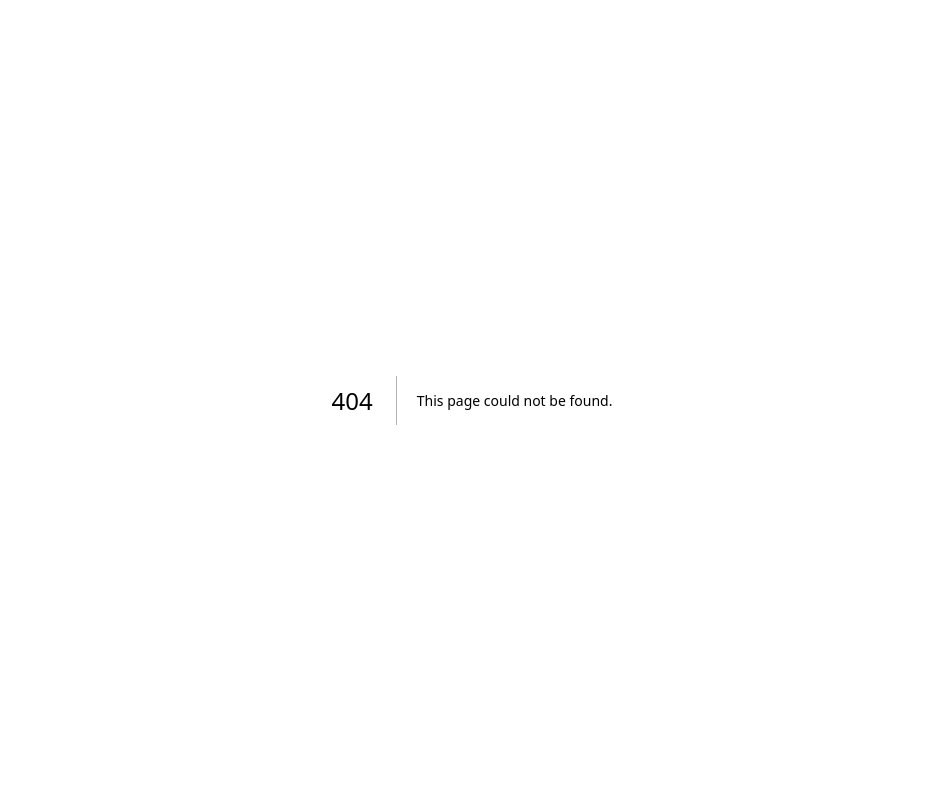
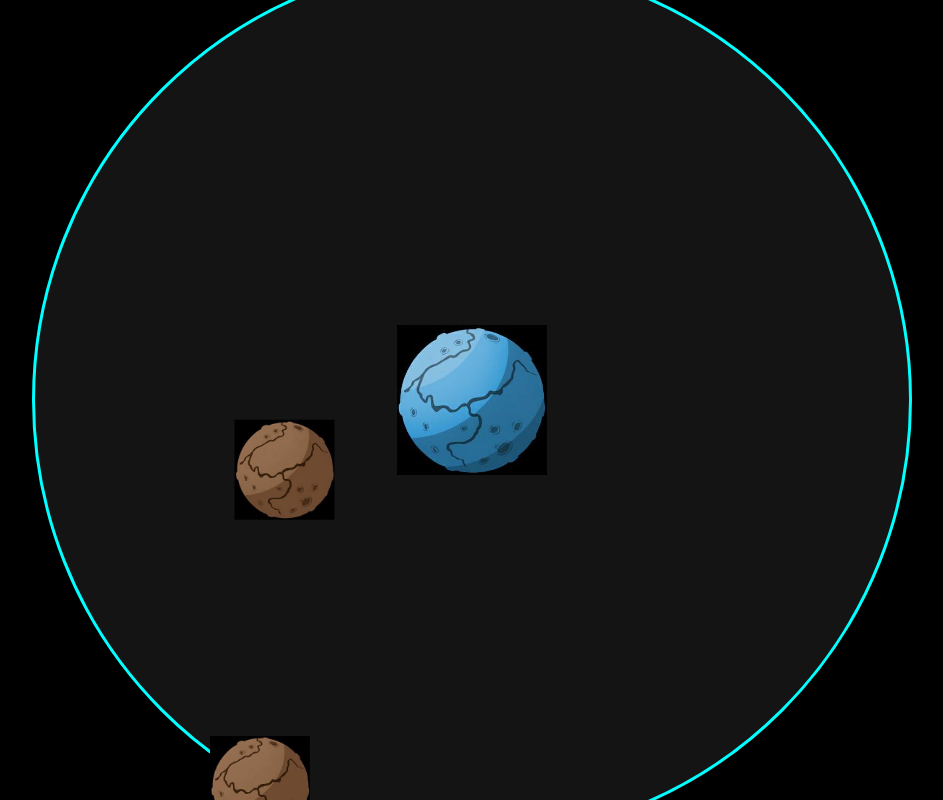
Before and after one commit to salivo/CO_Hack_25, a Next.js app in the folder frontend/: page /future_viever in a window 1280 px wide. Before the commit this address had no page. Shown: the whole page, without its empty margins (168-1111 px from the left). Built offline with nearby package versions, Linux system fonts and the light colour scheme.

Commit message:
future viever added

```diff
--- /dev/null
+++ b/frontend/src/app/components/future_viever.jsx
@@ -0,0 +1,77 @@
+"use client";
+
+import Image from "next/image";
+import React from "react";
+
+export default function FutureViewer({
+  zoom = 1,
+  speed_koef = 1,
+  src = "/matematika.jpg",
+  size = 128,
+  radius = 250,
+  spinDuration = 12,
+  orbitDuration = 6,
+  clockwise = true,
+}) {
+  const spinDirection = clockwise ? "normal" : "reverse";
+  const orbitDirection = clockwise ? "normal" : "reverse";
+
+  // масштабируем параметры планеты
+  const scaledSize = size * zoom;
+  const scaledRadius = radius * zoom;
+
+  return (
+    <div className="absolute top-1/2 left-1/2 -translate-x-1/2 -translate-y-1/2 pointer-events-none">
+      {/* Контейнер-ось орбиты (0x0) — он вращает вложенный элемент */}
+      <div
+        className="absolute"
+        style={{
+          width: 0,
+          height: 0,
+          // задаём анимацию орбиты на этот контейнер
+          animation: `orbit ${orbitDuration * speed_koef}s linear infinite`,
+          animationDirection: orbitDirection,
+          transformOrigin: "center center", // важно — вращение вокруг центра контейнера
+          willChange: "transform",
+        }}
+      >
+        {/* Сам элемент, смещённый вправо — при вращении будет ходить по кругу */}
+        <div
+          style={{
+            position: "absolute",
+            top: -scaledSize / 2,
+            left: scaledRadius - scaledSize / 2,
+            width: scaledSize,
+            height: scaledSize,
+            animation: `spin ${spinDuration * speed_koef}s linear infinite`,
+            animationDirection: spinDirection,
+            transformOrigin: "center center",
+            willChange: "transform",
+          }}
+        >
+          <Image
+            src={src}
+            alt="planet"
+            fill
+            draggable={false}
+            sizes={`${Math.round(scaledSize)}px`}
+            style={{ objectFit: "cover" }}
+          />
+        </div>
+      </div>
+
+      {/* keyframes — обязательно включаем тут */}
+      <style>{`
+        @keyframes orbit {
+          from { transform: rotate(0deg); }
+          to   { transform: rotate(360deg); }
+        }
+
+        @keyframes spin {
+          from { transform: rotate(360deg); }
+          to   { transform: rotate(-360deg); }
+        }
+      `}</style>
+    </div>
+  );
+}
--- /dev/null
+++ b/frontend/src/app/components/universe.jsx
@@ -0,0 +1,63 @@
+"use client";
+
+import React, { useState, useCallback } from "react";
+import FutureViewer from "./future_viever";
+
+// твои планеты
+const planets = [
+  { size: 100, radius: 440, speed_koef: 1, src: "/matematika.jpg" },
+  { size: 100, radius: 200, speed_koef: 3, src: "/matematika.jpg" },
+  { size: 100, radius: 600, speed_koef: 2, src: "/matematika.jpg" },
+  { size: 150, radius: 0, speed_koef: 2, src: "/mechanika.jpg" },
+];
+
+export default function Universe() {
+  const [zoom, setZoom] = useState(1);
+
+  const handleWheel = useCallback((e) => {
+    e.preventDefault();
+    setZoom((prev) => {
+      let next = prev - e.deltaY * 0.0015;
+      return Math.min(Math.max(next, 0.3), 3);
+    });
+  }, []);
+
+  return (
+    <div
+      className="relative min-h-screen w-full bg-black overflow-hidden"
+      onWheel={handleWheel}
+    >
+      <Ring radius={440} thickness={3} color="cyan" opacity={4} zoom={zoom} />
+      {planets.map((p, index) => (
+        <FutureViewer key={index} zoom={zoom} {...p} />
+      ))}
+    </div>
+  );
+}
+
+function Ring({
+  radius = 200,
+  thickness = 2,
+  color = "white",
+  opacity = 0.2,
+  zoom = 1,
+  fillColor = "rgba(255, 255, 255, 0.08)",
+}) {
+  const size = radius * 2 * zoom;
+  const ringThickness = thickness * zoom;
+
+  return (
+    <div
+      className="absolute top-1/2 left-1/2 -translate-x-1/2 -translate-y-1/2 pointer-events-none"
+      style={{
+        width: size,
+        height: size,
+        borderRadius: "50%",
+        border: `${ringThickness}px solid ${color}`,
+        backgroundColor: fillColor,
+        opacity,
+        boxSizing: "border-box",
+      }}
+    ></div>
+  );
+}
--- /dev/null
+++ b/frontend/src/app/future_viever/page.js
@@ -0,0 +1,10 @@
+"use client";
+import Universe from "../components/universe";
+
+export default function Home() {
+  return (
+    <div className="flex flex-col h-full">
+      <Universe />
+    </div>
+  );
+}
```
